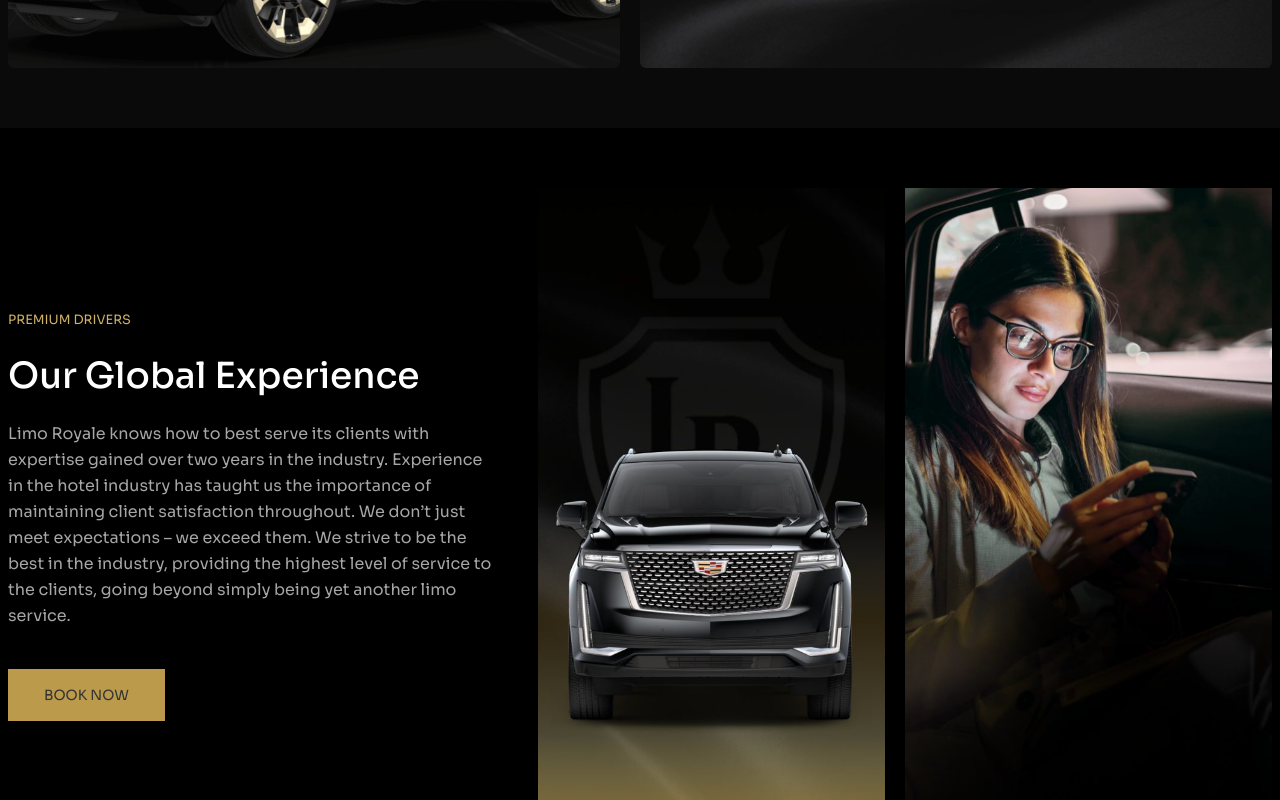
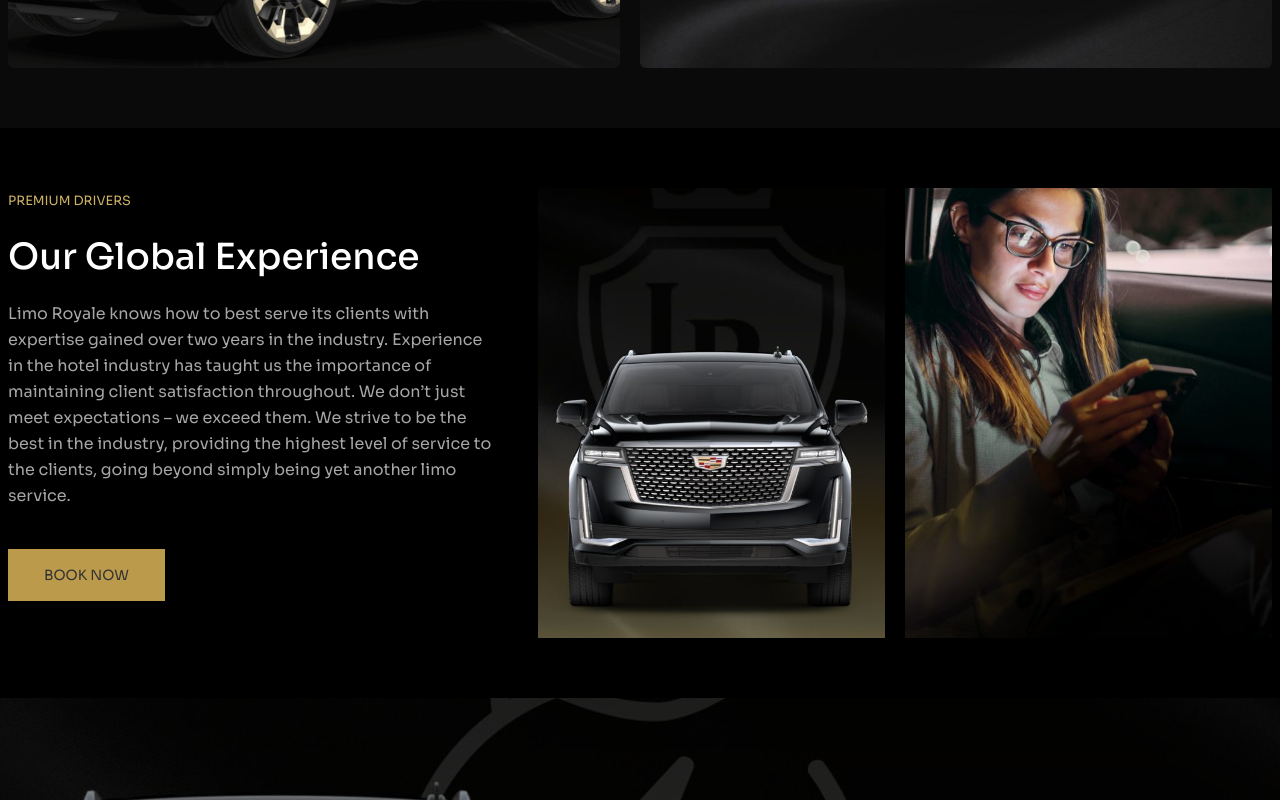
Before and after one commit to ashutosh2801/limoroyal, a React (Vite) app: page / in a window 1280 px wide. Shown: the part 2840-3640 px from the top of the page. Built offline with nearby package versions, Linux system fonts and the light colour scheme.

Commit message:
home block design changes

```diff
--- a/src/Home.jsx
+++ b/src/Home.jsx
@@ -181,7 +181,7 @@ const Home = () => {
         </div>
         <div>
           <div className='container mx-auto px-2'>
-            <div className='flex flex-col lg:flex-row lg:space-x-10 items-center py-15' data-aos="fade-up">
+            <div className='flex flex-col lg:flex-row lg:space-x-10 py-15' data-aos="fade-up">
               <div className='w-full lg:w-2/5'>
                 <small className='webColor uppercase'>Premium drivers</small>
                 <h2 className='text-white text-2xl lg:text-4xl leading-snug my-5 font-medium'>Our Global Experience</h2>
@@ -190,8 +190,8 @@ const Home = () => {
               </div>
               <div className='w-full lg:w-3/5'>
                   <div className='grid grid-cols-2 space-x-5 mt-10 lg:mt-0'>
-                    <div><img src={GlobalImg1} className='w-full h-full' alt='Global Experience with Limo Service' /></div>
-                    <div><img src={GlobalImg2} className='w-full h-full' alt='Premium Limo Service Toronto' /></div>
+                    <div><img src={GlobalImg1} className='w-full h-[450px] object-cover' alt='Global Experience with Limo Service' /></div>
+                    <div><img src={GlobalImg2} className='w-full h-[450px] object-cover' alt='Premium Limo Service Toronto' /></div>
                   </div>
               </div>
             </div>
```
